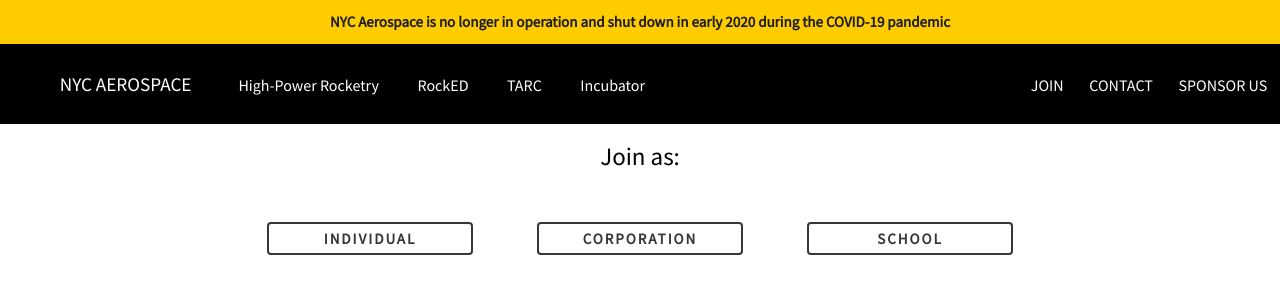
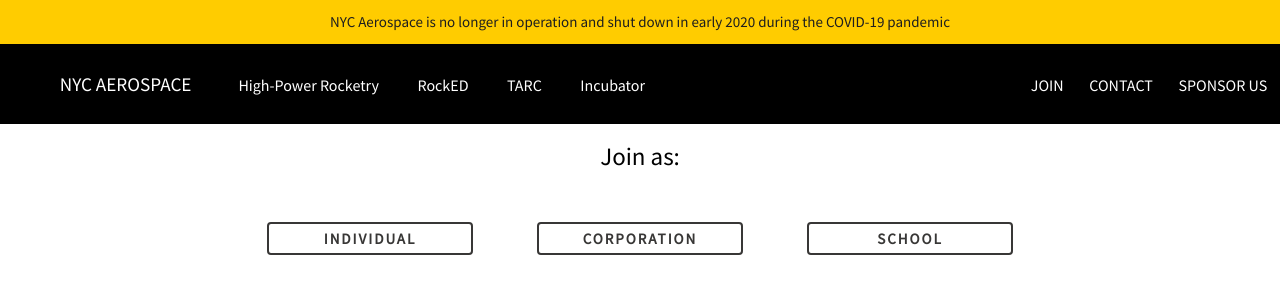
Before and after one commit to leonmaksin/NYC_Aerospace, a Flask app: page /join in a window 1280 px wide. Shown: the top 300 px of the page. Run offline with Flask 3, Linux system fonts and the light colour scheme.

Commit message:
Make deprecation banner text regular weight

```diff
--- a/static/styles.css
+++ b/static/styles.css
@@ -163,7 +163,7 @@ body {
     color: #1e1e1e;
     text-align: center;
     font-size: 15px;
-    font-weight: 700;
+    font-weight: 400;
     line-height: 1.2;
     padding: 0 12px;
     box-sizing: border-box;
```
